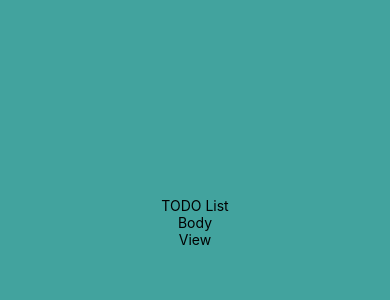
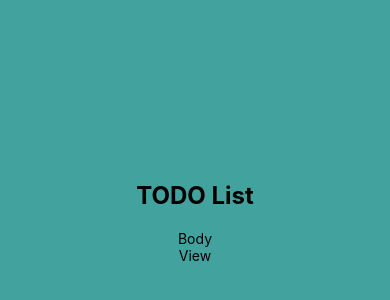
Before and after one commit to krasi-pd-bg/react-native-my-todo-list, a React Native app: screen / in a window 390 px wide. Shown: the part 200-500 px from the top of the page. Built offline with nearby package versions, Linux system fonts and the light colour scheme.

Commit message:
heading section added

```diff
--- a/App.js
+++ b/App.js
@@ -6,7 +6,7 @@ export default function App() {
         <View style={styles.body}>
 
             <View>
-                <Text>TODO List</Text>
+                <Text style={styles.heading}>TODO List</Text>
             </View>
             <View>
                 <Text>Body</Text>
@@ -26,5 +26,10 @@ const styles = {
         alignItems: 'center',
         justifyContent: 'center',
     },
+    heading: {
+        fontSize: 24,
+        fontWeight: 'bold',
+        marginBottom: 20,
+    },
 
 };
```
